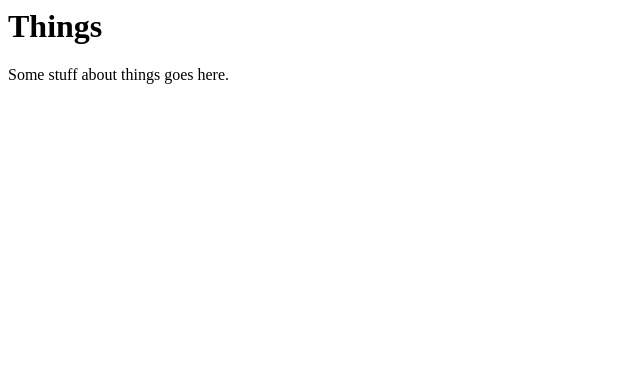
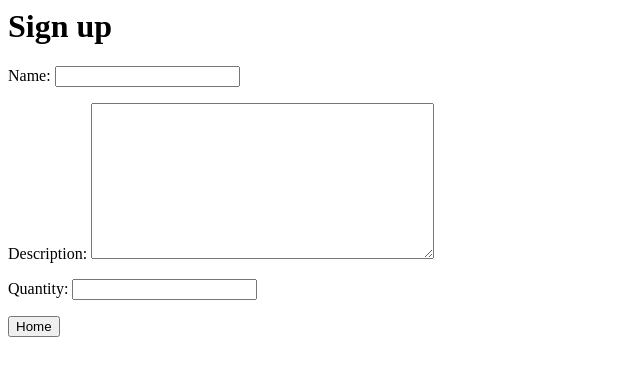
Before and after one commit to KCL-SEG/things-2-Fabiha1, a Django app: page / in a window 1280 px wide. Shown: the top 376 px of the page, without its empty margins (0-640 px from the left). Run offline with Django 3.2, Linux system fonts and the light colour scheme.

Commit message:
Create home.html

```diff
--- a/things/templates/home.html
+++ b/things/templates/home.html
@@ -1,11 +1,13 @@
 <html>
 <head>
-  <title>Things</title>
+    <title>Thing</title>
 </head>
-<body>
-  <h1>
-    Things
-  </h1>
-  <p>Some stuff about things goes here.</p>
-</body>
+    <body>
+        <h1>Sign up</h1>
+        <form action="{% url 'home' %}" method="post">
+            {% csrf_token %}
+            {{ form.as_p }}
+            <input type="submit" value="Home">
+        </form>
+    </body>
 </html>
```
Also changed, not shown: things/forms.py (line endings or trailing spaces).
